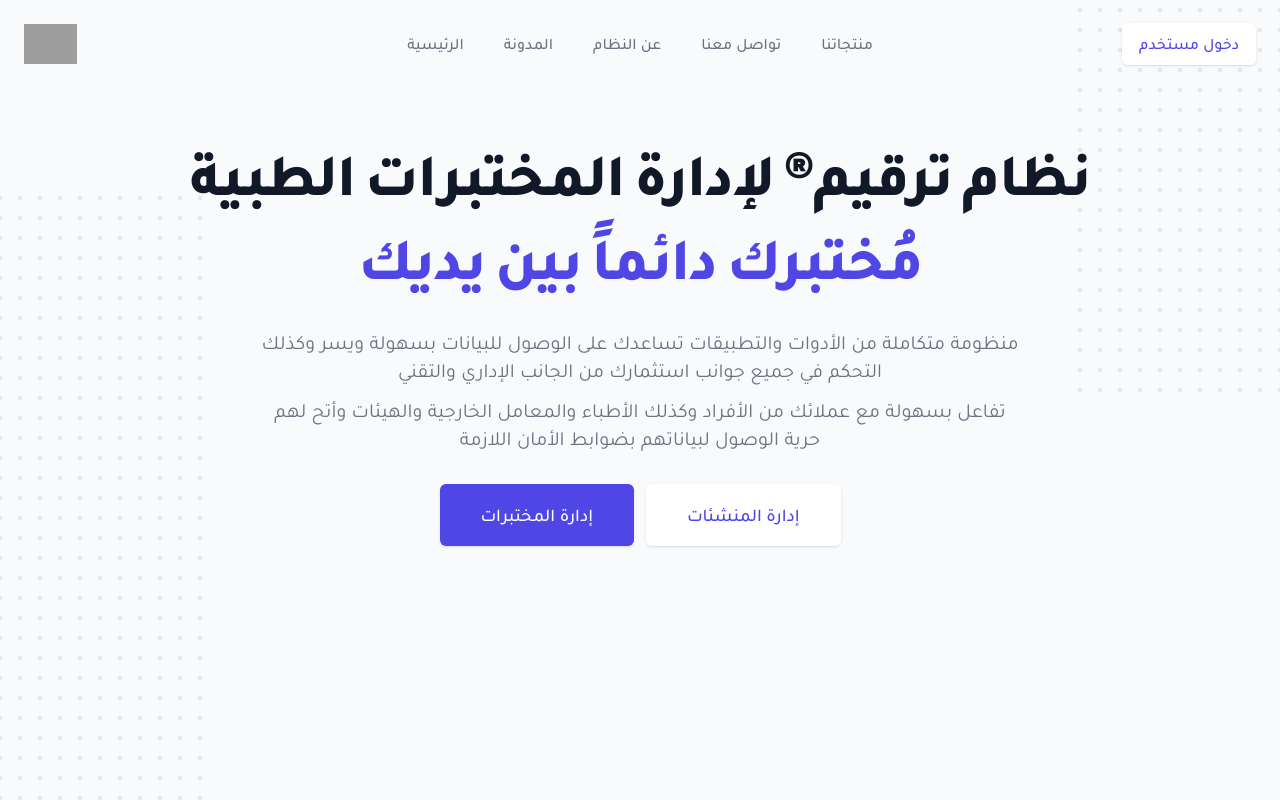
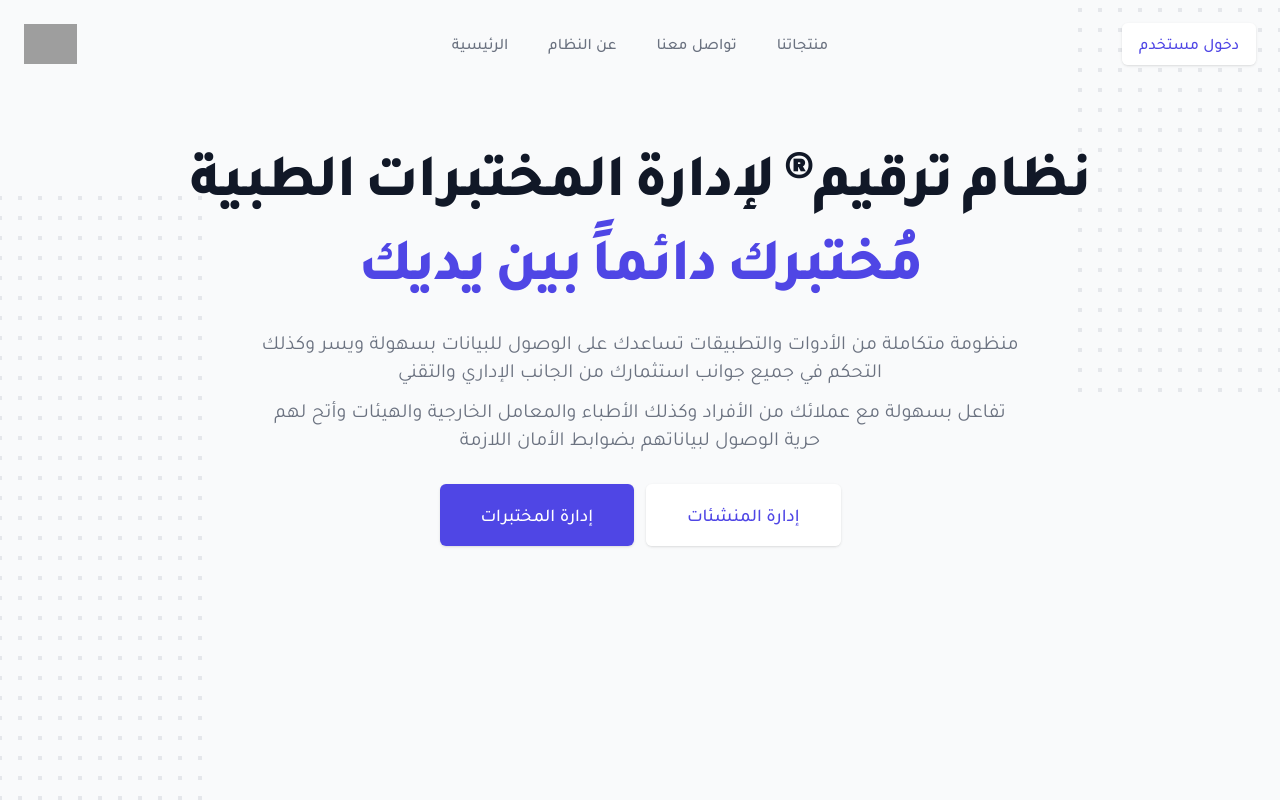
Before and after one commit to hosamelbasiony/nextjs-homepage, a Next.js app: page / in a window 1280 px wide. Built offline with nearby package versions, Linux system fonts and the light colour scheme; grey boxes are pictures that could not be loaded.

Commit message:
blog removed

```diff
--- a/components/layout.js
+++ b/components/layout.js
@@ -6,7 +6,7 @@
 
 const navigation = [
     { name: 'الرئيسية', local:true, href: '/' },
-    { name: 'المدونة', href: 'https://erp.tarqim.info/blog' },
+    // { name: 'المدونة', href: 'https://erp.tarqim.info/blog' },
     { name: 'عن النظام', local:true, href: '/about' },
     { name: 'تواصل معنا', href: 'https://erp.tarqim.info/contact' },
     { name: 'منتجاتنا', href: 'https://erp.tarqim.info/products' },
```
